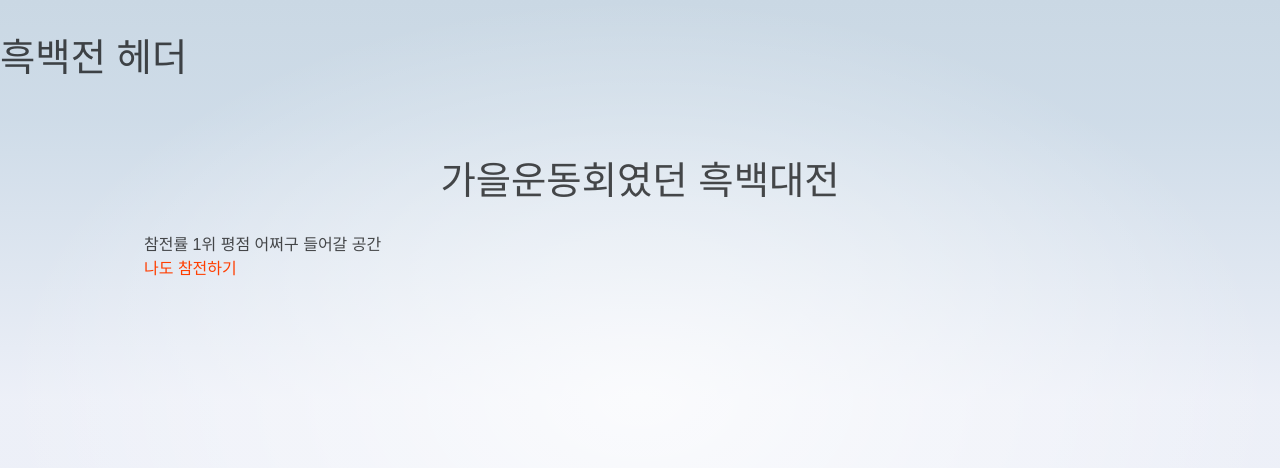
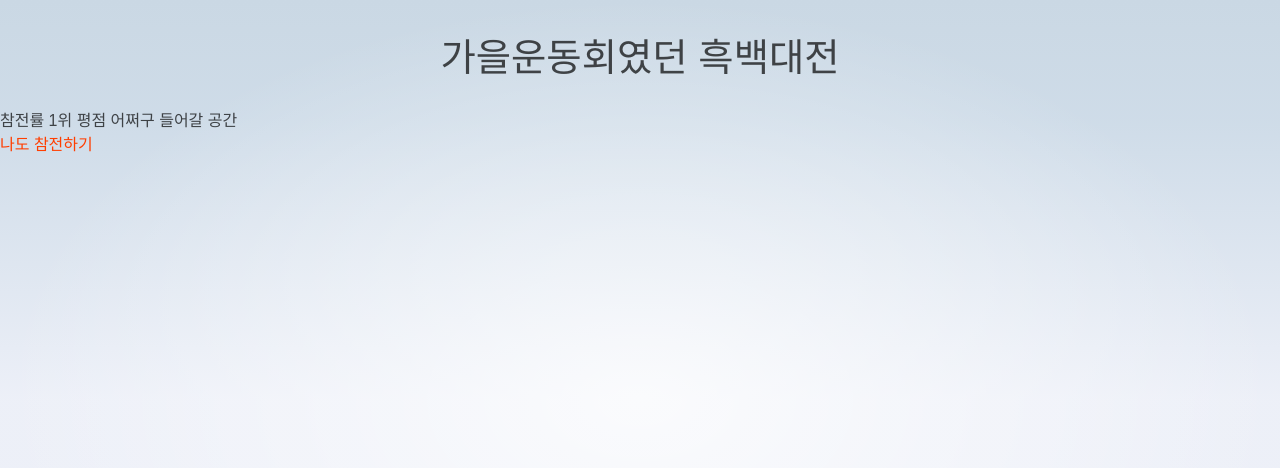
Before and after one commit to skojphy/aboha-bnw, a SvelteKit app: page / in a window 1280 px wide. Shown: the top 468 px of the page. Built offline with nearby package versions, Linux system fonts and the light colour scheme.

Commit message:
:lipstick: layout.svelte 수정

```diff
--- a/src/routes/+layout.svelte
+++ b/src/routes/+layout.svelte
@@ -1,18 +1,9 @@
 <script>
-	import Header from './Header.svelte';
 	import './styles.css';
 </script>
 
 <div class="app">
-	<Header />
-
-	<main>
-		<slot />
-	</main>
-
-	<!-- <footer>
-		<p>visit <a href="https://kit.svelte.dev">kit.svelte.dev</a> to learn SvelteKit</p>
-	</footer> -->
+	<slot />
 </div>
 
 <style>
@@ -21,33 +12,4 @@
 		flex-direction: column;
 		min-height: 100vh;
 	}
-
-	main {
-		flex: 1;
-		display: flex;
-		flex-direction: column;
-		padding: 1rem;
-		width: 100%;
-		max-width: 64rem;
-		margin: 0 auto;
-		box-sizing: border-box;
-	}
-
-	/* footer {
-		display: flex;
-		flex-direction: column;
-		justify-content: center;
-		align-items: center;
-		padding: 12px;
-	}
-
-	footer a {
-		font-weight: bold;
-	}
-
-	@media (min-width: 480px) {
-		footer {
-			padding: 12px 0;
-		}
-	} */
 </style>
```
